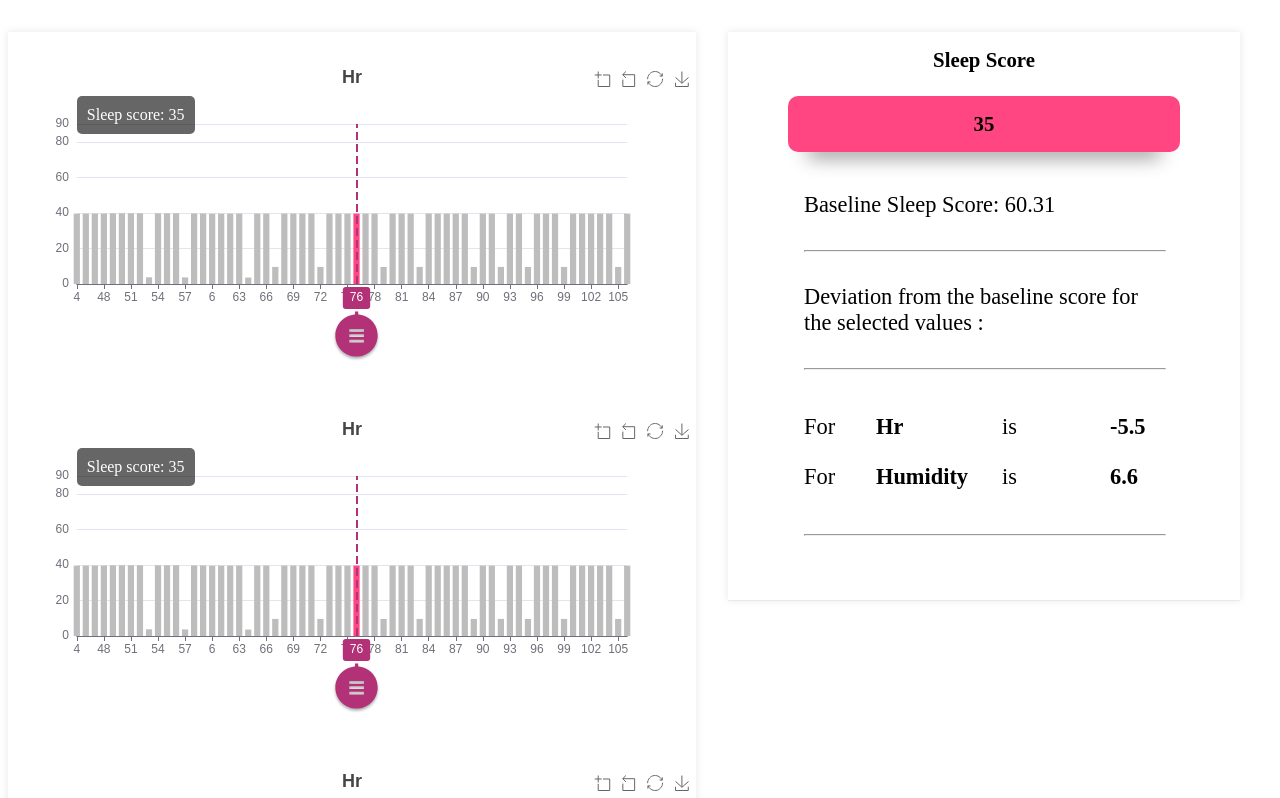
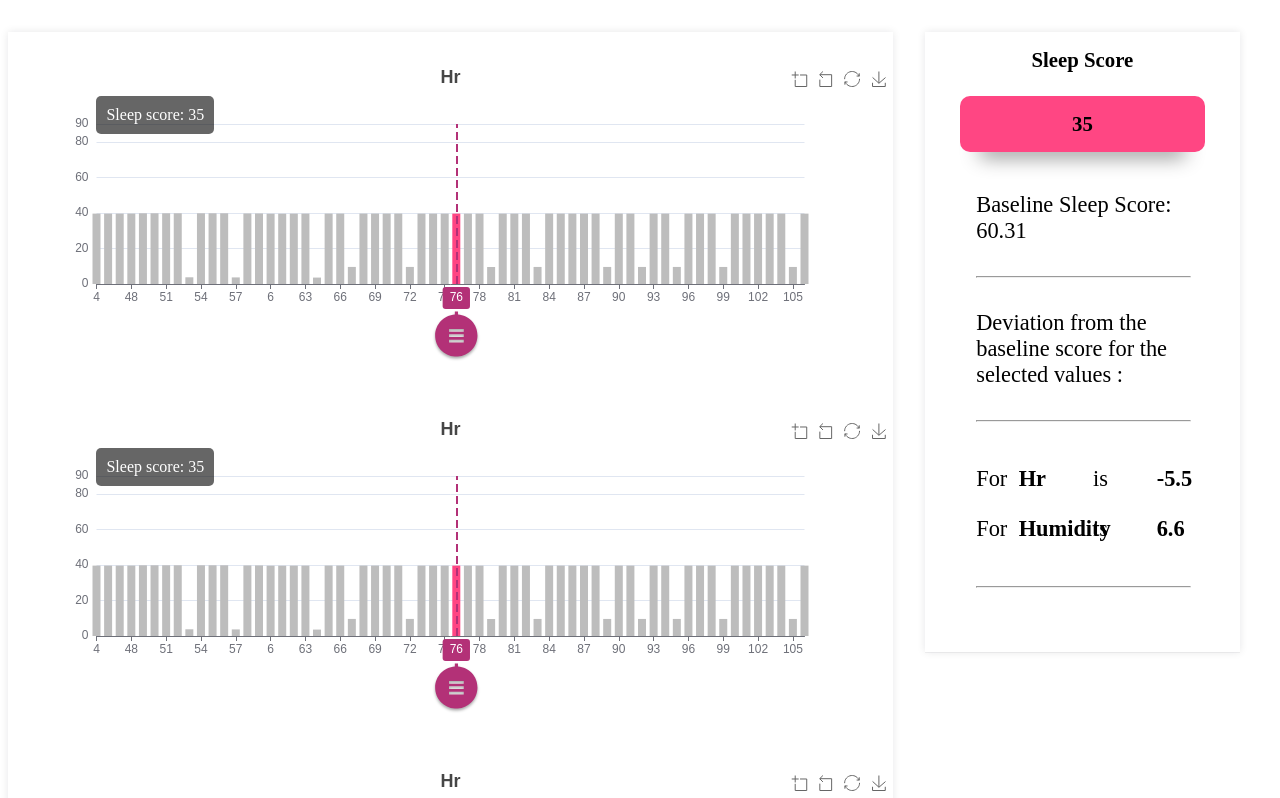
Before and after one commit to ali14taghavi4/maryamapp, a React (Create React App) app: page / in a window 1280 px wide. Shown: the top 798 px of the page. Built offline with nearby package versions, Linux system fonts and the light colour scheme.

Commit message:
grid templaate

```diff
--- a/src/components/ExplainBox/explainBox.module.css
+++ b/src/components/ExplainBox/explainBox.module.css
@@ -5,12 +5,10 @@
     display: flex;
     flex-direction: column;
     align-items: center;
-    justify-content: space-between;
     margin: 0 2rem;
     box-shadow: rgba(17, 17, 26, 0.05) 0px 1px 0px, rgba(17, 17, 26, 0.1) 0px 0px 8px;
     padding: 1rem;
-    min-width: 30rem;
-    height: 100%;
+    height: auto;
     font-size: 1.3rem;
     font-weight: bolder;
 }
--- a/src/containers/ChartsContainer/chartContainer.module.css
+++ b/src/containers/ChartsContainer/chartContainer.module.css
@@ -3,7 +3,9 @@
     display: flex;
     justify-content: space-between;
     width: 100%;
-    height: auto;
+    display: grid;
+    grid-template-columns: 70% 30%;
+    align-items: flex-start;
 }
 
 .charts_section {
```
